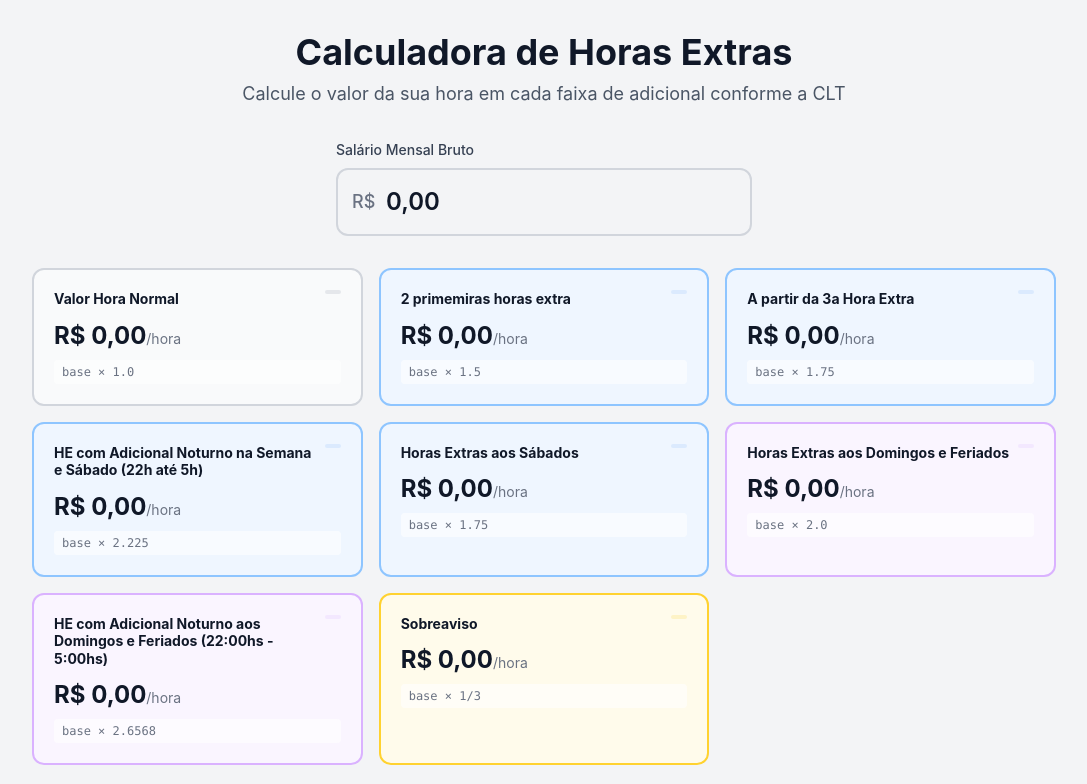
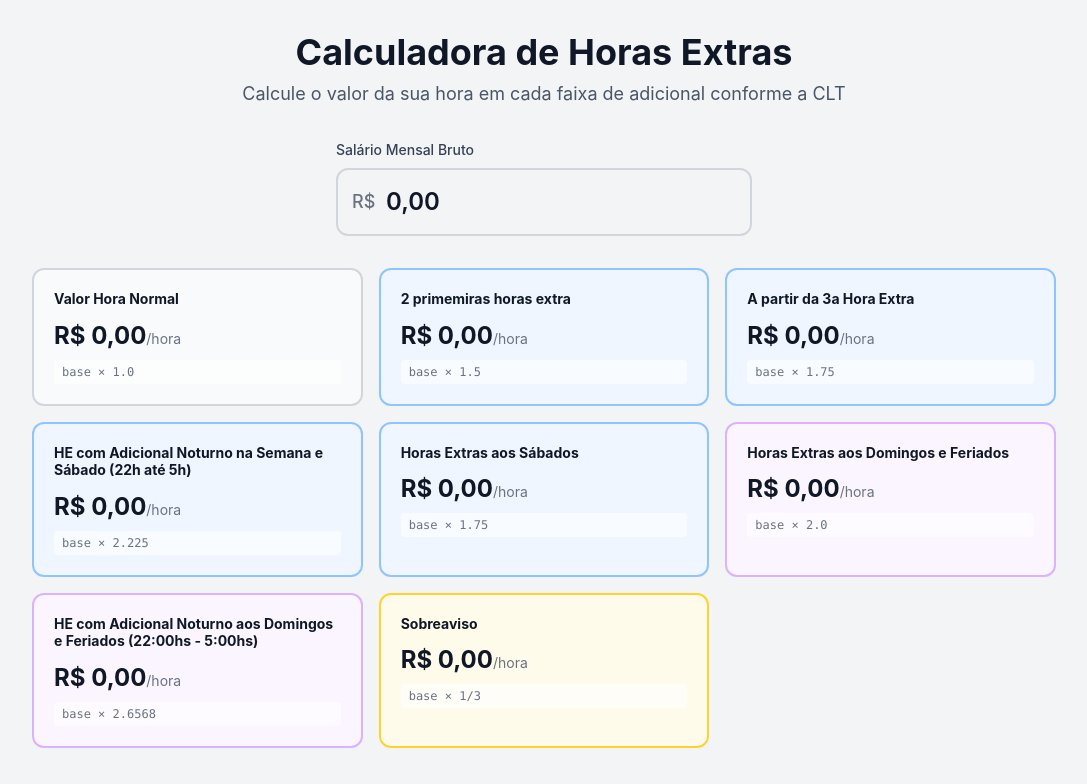
Before and after one commit to paulograbin/horasExtras, a React (Vite) app: page / in a window 1280 px wide. Shown: the top 784 px of the page, without its empty margins (96-1183 px from the left). Built offline with nearby package versions, Linux system fonts and the light colour scheme.

Commit message:
Remove commented code

```diff
--- a/src/components/BandCard.tsx
+++ b/src/components/BandCard.tsx
@@ -46,11 +46,6 @@ export function BandCard({ result }: BandCardProps) {
         <h3 className="font-bold text-gray-900 text-sm leading-tight">
           {band.name}
         </h3>
-        <span
-          className={`text-xs px-2 py-0.5 rounded-full font-medium whitespace-nowrap ml-2 ${styles.badge}`}
-        >
-          {band.legalBasis}
-        </span>
       </div>
 
       <div className="text-2xl font-bold text-gray-900 mb-2">
@@ -58,8 +53,6 @@ export function BandCard({ result }: BandCardProps) {
         <span className="text-sm font-normal text-gray-500">/hora</span>
       </div>
 
-      <p className="text-xs text-gray-600 mb-2">{band.description}</p>
-
       <div className="text-xs font-mono text-gray-500 bg-white/60 rounded px-2 py-1">
         base × {formatMultiplier(band.multiplier)}
       </div>
```
